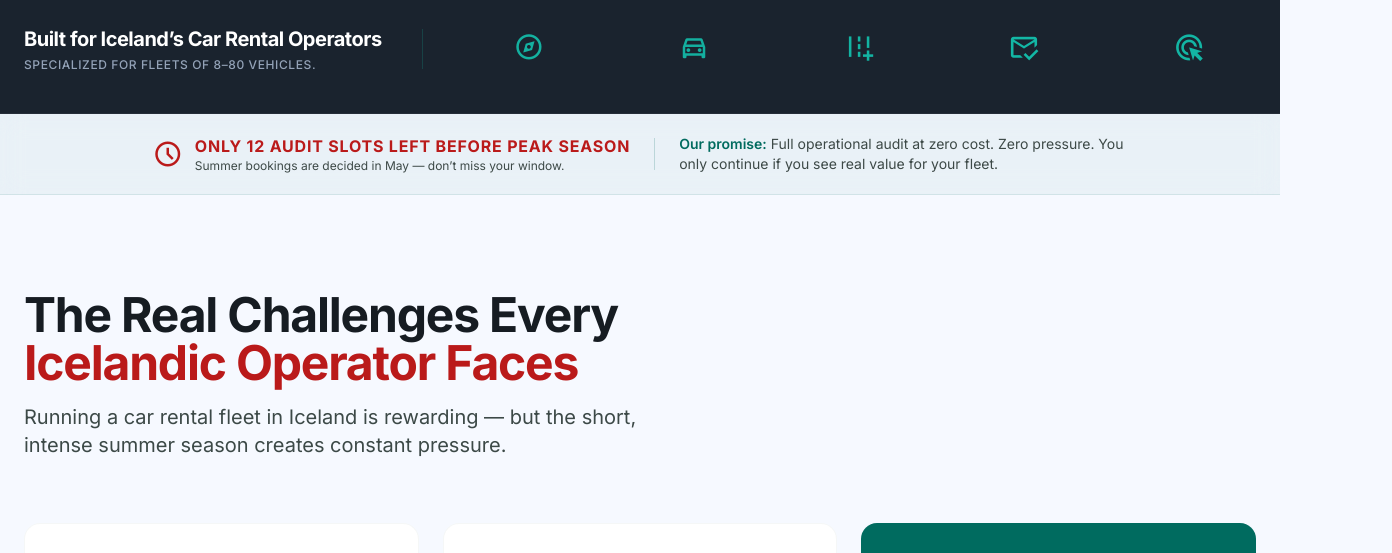
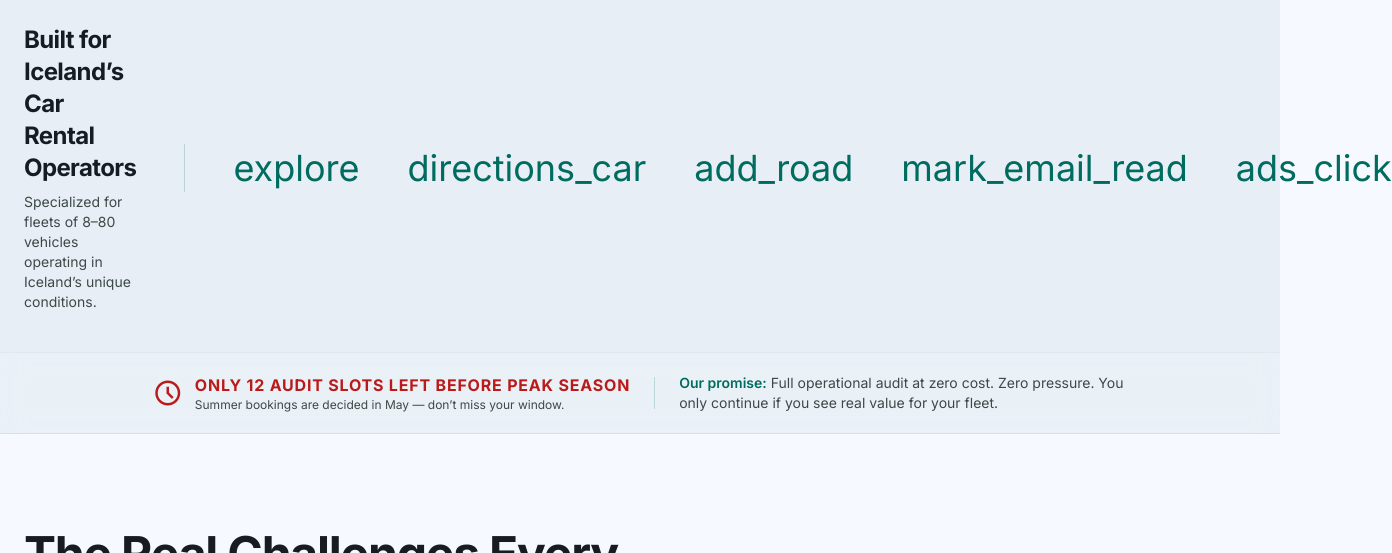
Before and after one commit to Root10x/flexops-iceland-car-rental-lead-page, a plain HTML site: page index.html in a window 1280 px wide. Shown: the part 892-1445 px from the top of the page, 1392 px wide, since content can reach past the window. Drawn offline with nearby package versions, Linux system fonts and the light colour scheme; no server answers.

Commit message:
Revise Premium Specialist Focus Strip per DESIGN.md
Updated the Premium Specialist Focus Strip section to align with design specifications, enhancing layout and content.

```diff
--- a/index.html
+++ b/index.html
@@ -179,26 +179,30 @@
         </div>
     </section>
 
-    <!-- Upgraded Specialist Focus Section -->
-    <section class="py-8 md:py-10 bg-[#1a232e] border-y border-white/5 reveal">
-        <div class="max-w-7xl mx-auto px-6">
-            <div class="grid md:grid-cols-[auto_1px_1fr] gap-6 md:gap-10 items-center">
-                <div class="space-y-1">
-                    <h3 class="text-lg md:text-xl font-bold text-white font-headline tracking-tight">Built for Iceland’s Car Rental Operators</h3>
-                    <p class="text-slate-400 text-[11px] md:text-xs max-w-xs leading-relaxed uppercase tracking-wider font-medium">Specialized for fleets of 8–80 vehicles.</p>
-                </div>
-                <div class="hidden md:block w-px h-10 bg-[#14B8A6]/20 self-center"></div>
-                <div class="md:hidden w-full h-px bg-[#14B8A6]/20"></div>
-                <div class="reveal-group flex justify-around items-center gap-4 md:gap-8" data-stagger="0.08">
-                    <div class="premium-icon-glow premium-heartbeat" style="animation-delay: 0s;"><span class="material-symbols-outlined text-3xl text-[#14B8A6]">explore</span></div>
-                    <div class="premium-icon-glow premium-heartbeat" style="animation-delay: 1.2s;"><span class="material-symbols-outlined text-3xl text-[#14B8A6]">directions_car</span></div>
-                    <div class="premium-icon-glow premium-heartbeat" style="animation-delay: 2.4s;"><span class="material-symbols-outlined text-3xl text-[#14B8A6]">add_road</span></div>
-                    <div class="premium-icon-glow premium-heartbeat" style="animation-delay: 3.6s;"><span class="material-symbols-outlined text-3xl text-[#14B8A6]">mark_email_read</span></div>
-                    <div class="premium-icon-glow premium-heartbeat" style="animation-delay: 4.8s;"><span class="material-symbols-outlined text-3xl text-[#14B8A6]">ads_click</span></div>
-                </div>
+    <!-- Premium Specialist Focus Strip - Updated per DESIGN.md -->
+<section class="py-10 bg-surface-container border-b border-outline-variant/20">
+    <div class="max-w-7xl mx-auto px-6">
+        <div class="grid md:grid-cols-[auto_1px_1fr] gap-8 md:gap-12 items-center">
+            <!-- Left Context -->
+            <div class="space-y-2">
+                <h3 class="text-2xl font-bold text-on-background font-headline tracking-tight">Built for Iceland’s Car Rental Operators</h3>
+                <p class="text-on-surface-variant text-sm max-w-xs">Specialized for fleets of 8–80 vehicles operating in Iceland’s unique conditions.</p>
+            </div>
+
+            <!-- Divider -->
+            <div class="hidden md:block w-px h-12 bg-primary/20 self-center"></div>
+
+            <!-- Right Icons - Premium Layered Style -->
+            <div class="flex justify-around md:justify-end gap-8 md:gap-12 text-4xl">
+                <span class="premium-icon-glow text-primary">explore</span>
+                <span class="premium-icon-glow text-primary">directions_car</span>
+                <span class="premium-icon-glow text-primary">add_road</span>
+                <span class="premium-icon-glow text-primary">mark_email_read</span>
+                <span class="premium-icon-glow text-primary">ads_click</span>
             </div>
         </div>
-    </section>
+    </div>
+</section>
 
     <!-- Premium Urgency Strip -->
 <div class="bg-primary/5 border-b border-primary/10 py-5 backdrop-blur-md">
```
